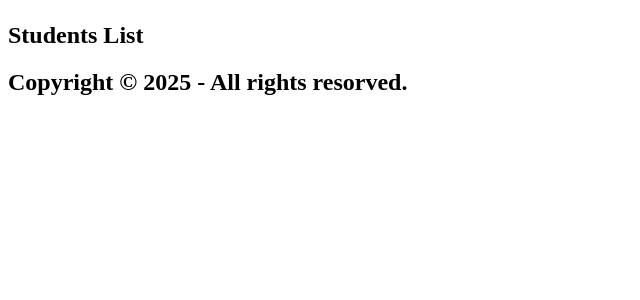
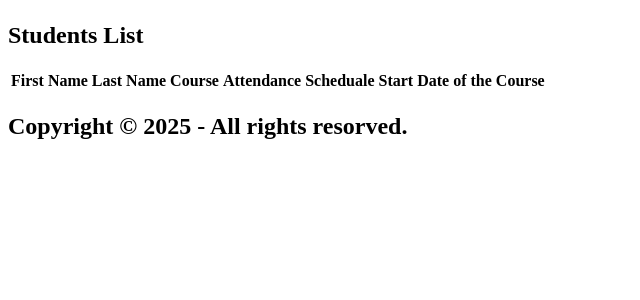
Before and after one commit to rabbitrunout/PHPAssignment1, a PHP site: page / in a window 1280 px wide. Shown: the part 58-358 px from the top of the page, without its empty margins (0-640 px from the left). Run offline with PHP 8.4, Linux system fonts and the light colour scheme; lists and menus that the app fills with data are empty.

Commit message:
Added Database files

```diff
--- a/index.php
+++ b/index.php
@@ -9,6 +9,16 @@
 
     <main>
         <h2>Students List</h2>
+        <table>
+            <tr>
+                <th>First Name</th>
+                <th>Last Name</th>
+                <th>Course</th>
+                <th>Attendance</th>
+                <th>Scheduale</th>
+                <th>Start Date of the Course</th>
+            </tr>
+        </table>
     </main>
 
     <?php include ("footer.php"); ?>
```
Also changed, not shown: database.php (added), database_error.php (added).
